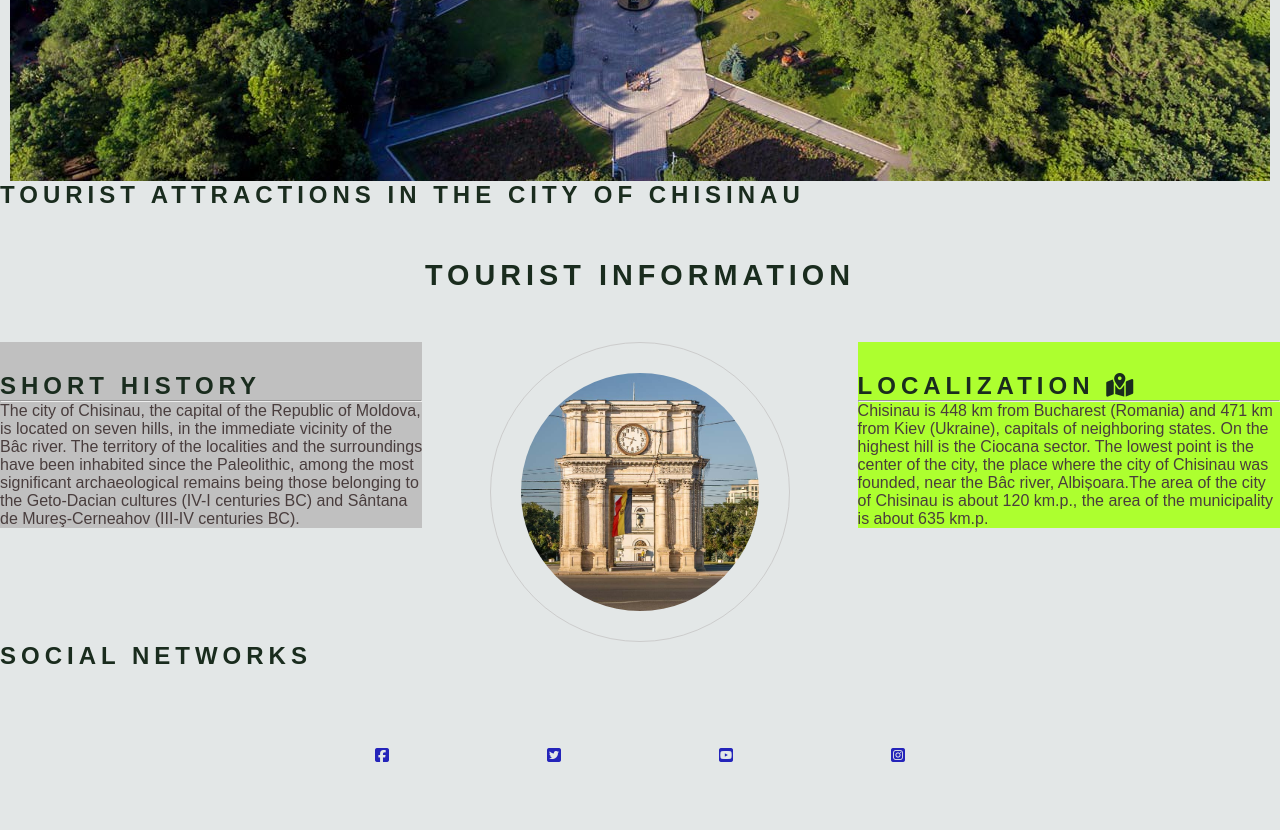
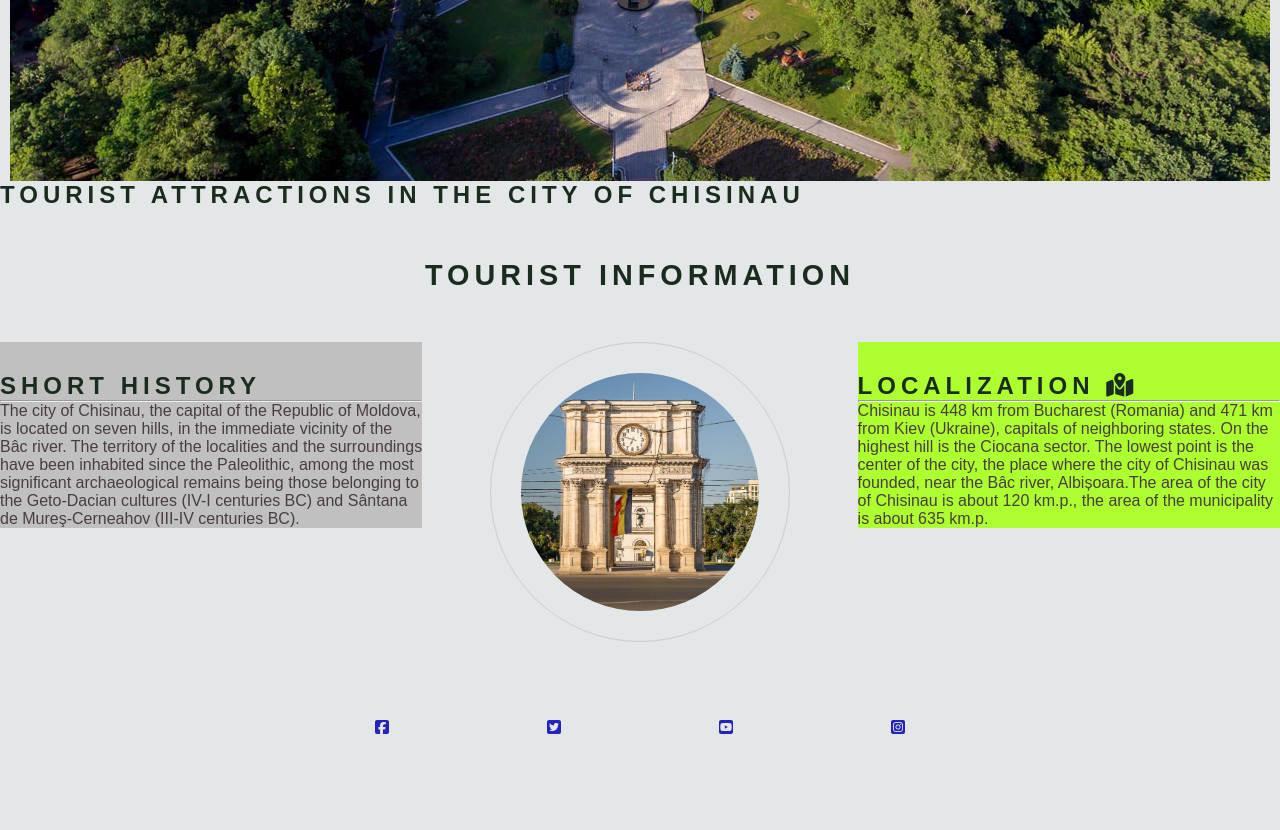
Before and after one commit to Sluveek/Chisinau-tourist-attractions, a plain HTML site: page index.html in a window 1280 px wide. Shown: the part 483-1313 px from the top of the page. Drawn offline with Linux system fonts and the light colour scheme; some icons are missing.

Commit message:
Add new footer element

```diff
--- a/index.html
+++ b/index.html
@@ -55,7 +55,6 @@
       </section>
 
 		<footer>
-			<h2>Social networks</h2>
 			<ul class="social-networks">
 			<li>
         <a href="https://www.facebook.com" target="_blank" rel="noopener"
```
